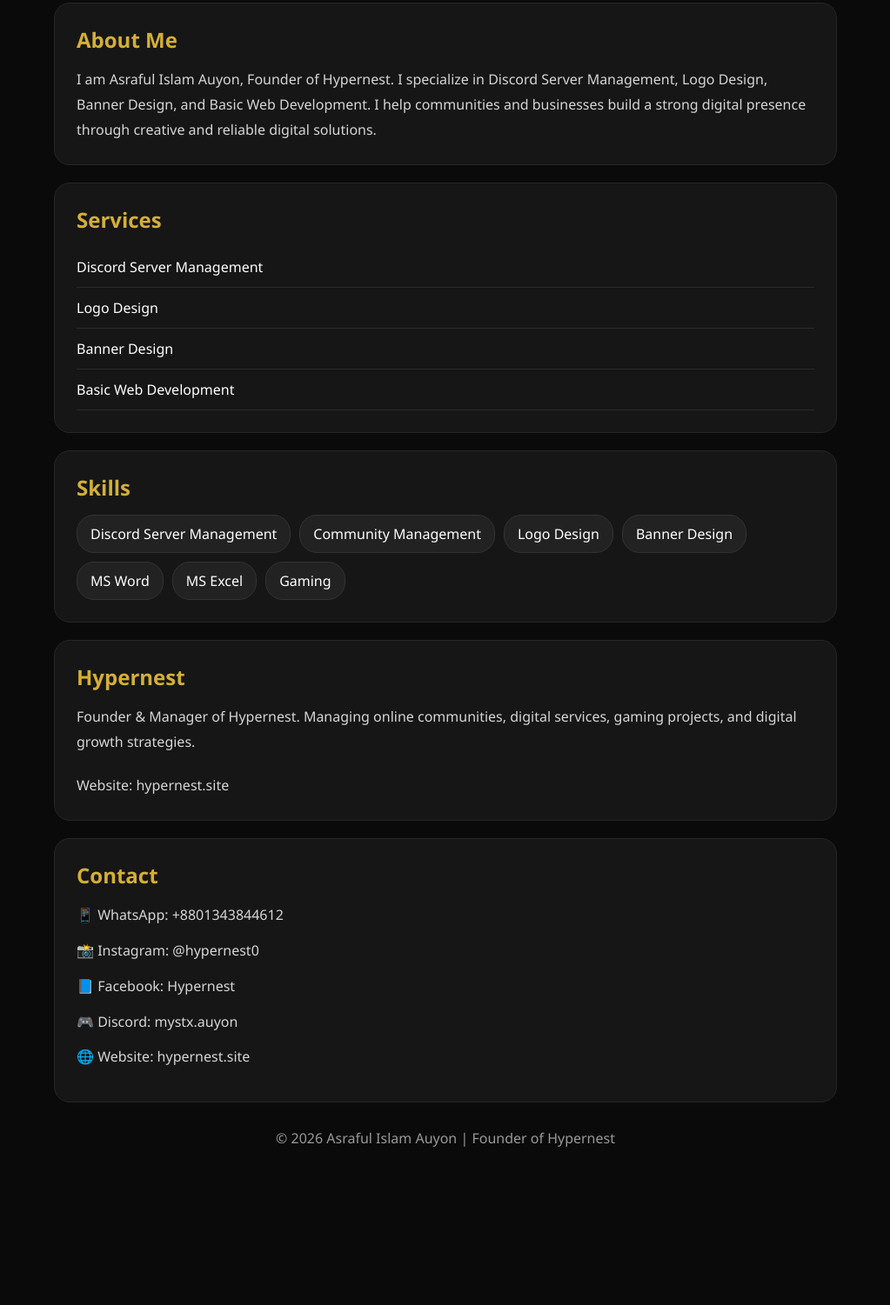
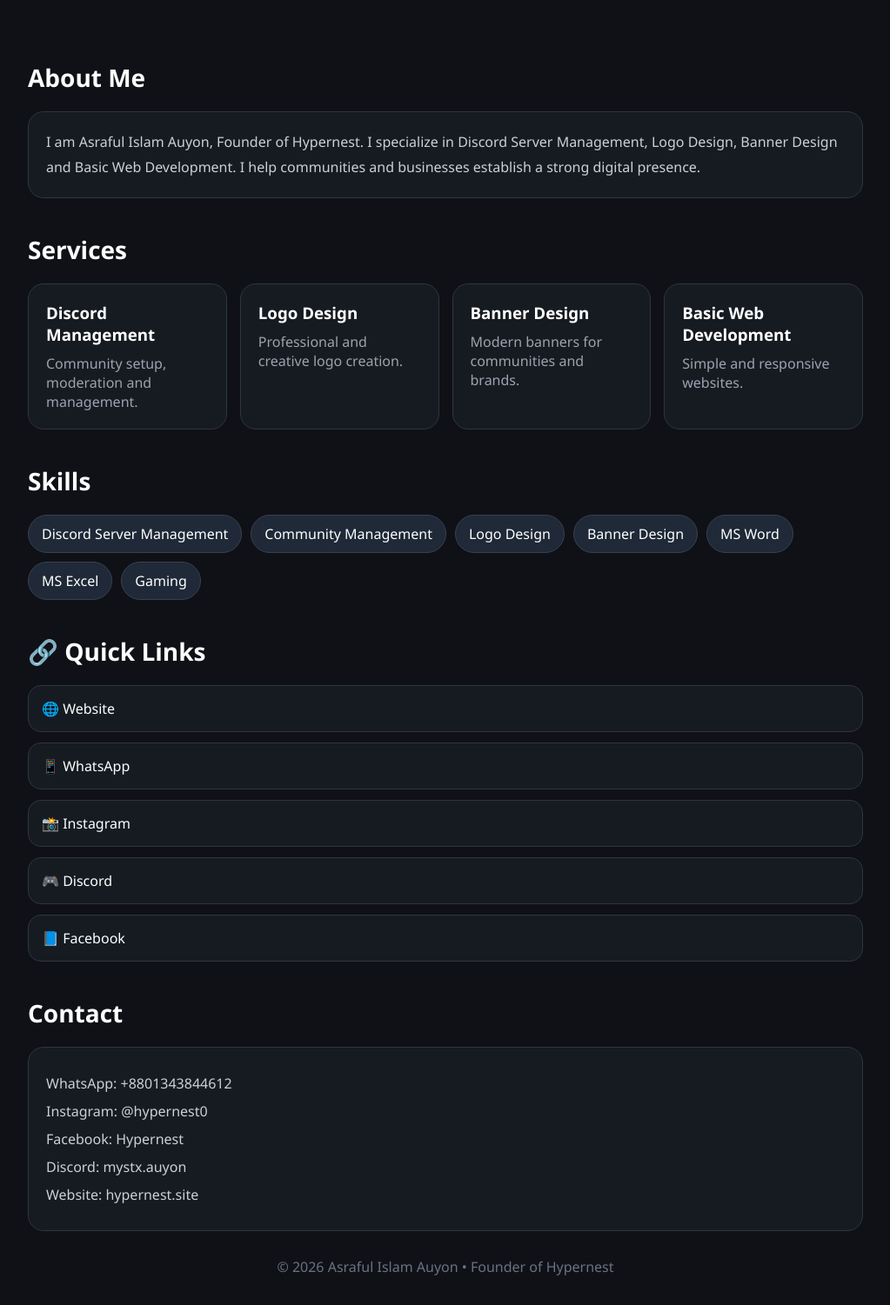
Before and after one commit to Asrafulislam-eng/protofolio, a plain HTML site: page index.html in a window 1280 px wide. Shown: the part 517-2018 px from the top of the page at 87% size, without its empty margins (128-1151 px from the left). Before the commit the page ends 1877 px from the top, so only its background shows below. Drawn offline with Linux system fonts and the light colour scheme.

Commit message:
Refactor HTML and CSS for improved styling

```diff
--- a/index.html
+++ b/index.html
@@ -6,84 +6,104 @@
 <title>Asraful Islam Auyon</title>
 
 <style>
+
 *{
 margin:0;
 padding:0;
 box-sizing:border-box;
-font-family:Segoe UI,sans-serif;
+font-family:'Segoe UI',sans-serif;
 }
 
 body{
-background:#0a0a0a;
-color:#ffffff;
-padding:20px;
+background:#0f1117;
+color:#fff;
 }
 
 .container{
-max-width:900px;
+max-width:1000px;
 margin:auto;
+padding:20px;
 }
 
 .hero{
 text-align:center;
-padding:50px 20px;
+padding:60px 20px;
 }
 
 .hero img{
-width:150px;
-height:150px;
+width:170px;
+height:170px;
 border-radius:50%;
 object-fit:cover;
-border:4px solid #d4af37;
-box-shadow:0 0 20px rgba(212,175,55,.3);
+border:4px solid #ffffff20;
+box-shadow:0 0 30px rgba(255,255,255,.1);
 }
 
 .hero h1{
-font-size:36px;
+font-size:42px;
 margin-top:20px;
 }
 
-.hero p{
-color:#cfcfcf;
+.subtitle{
+color:#a1a1aa;
 margin-top:10px;
 line-height:1.8;
 }
 
 .badge{
 display:inline-block;
-margin-top:18px;
+margin-top:15px;
 padding:10px 20px;
-background:#d4af37;
-color:#000;
-border-radius:30px;
-font-weight:bold;
+border-radius:50px;
+background:#1f2937;
+border:1px solid #374151;
+}
+
+.section{
+margin-top:40px;
+}
+
+.section-title{
+font-size:28px;
+margin-bottom:20px;
 }
 
 .card{
-background:#161616;
-padding:25px;
-margin-top:20px;
+background:#161b22;
+border:1px solid #30363d;
+padding:20px;
 border-radius:18px;
-border:1px solid #262626;
-}
-
-.card h2{
-color:#d4af37;
-margin-bottom:15px;
 }
 
 .card p{
+color:#c9d1d9;
 line-height:1.8;
-color:#d6d6d6;
 }
 
-.list{
-list-style:none;
+.grid{
+display:grid;
+grid-template-columns:repeat(auto-fit,minmax(220px,1fr));
+gap:15px;
 }
 
-.list li{
-padding:12px 0;
-border-bottom:1px solid #2a2a2a;
+.service{
+background:#161b22;
+border:1px solid #30363d;
+padding:20px;
+border-radius:18px;
+transition:.3s;
+}
+
+.service:hover{
+transform:translateY(-5px);
+}
+
+.service h3{
+margin-bottom:10px;
+}
+
+.service p{
+color:#9ca3af;
 }
 
 .skills{
@@ -92,35 +112,53 @@
 gap:10px;
 }
 
-.skills span{
-background:#222;
+.skill{
+background:#1f2937;
 padding:10px 15px;
-border-radius:20px;
-border:1px solid #333;
+border-radius:30px;
+border:1px solid #374151;
+}
+
+.links{
+display:grid;
+gap:12px;
+}
+
+.links a{
+text-decoration:none;
+background:#161b22;
+border:1px solid #30363d;
+padding:15px;
+border-radius:15px;
+color:white;
+transition:.3s;
+}
+
+.links a:hover{
+background:#1f2937;
+}
+
+.contact{
+background:#161b22;
+border:1px solid #30363d;
+padding:20px;
+border-radius:18px;
 }
 
 .contact p{
-margin:12px 0;
-}
-
-.contact a{
-color:#d4af37;
-text-decoration:none;
-}
-
-.contact a:hover{
-text-decoration:underline;
+margin:10px 0;
+color:#c9d1d9;
 }
 
 footer{
 text-align:center;
-margin-top:30px;
-color:#999;
-padding-bottom:20px;
+padding:30px;
+color:#6b7280;
 }
+
 </style>
+</head>
 
-</head>
 <body>
 
 <div class="container">
@@ -131,11 +169,11 @@
 
 <h1>Asraful Islam Auyon</h1>
 
-<p>
+<div class="subtitle">
 Digital Services Specialist<br>
 Discord Manager<br>
 Basic Web Developer
-</p>
+</div>
 
 <div class="badge">
 Founder of Hypernest
@@ -143,78 +181,103 @@
 
 </div>
 
+<div class="section">
+<h2 class="section-title">About Me</h2>
+
 <div class="card">
-<h2>About Me</h2>
+<p>
+I am Asraful Islam Auyon, Founder of Hypernest. I specialize in Discord Server Management, Logo Design, Banner Design and Basic Web Development. I help communities and businesses establish a strong digital presence.
+</p>
+</div>
+</div>
 
-<p>
-I am Asraful Islam Auyon, Founder of Hypernest. I specialize in Discord Server Management, Logo Design, Banner Design, and Basic Web Development. I help communities and businesses build a strong digital presence through creative and reliable digital solutions.
-</p>
+<div class="section">
+<h2 class="section-title">Services</h2>
+
+<div class="grid">
+
+<div class="service">
+<h3>Discord Management</h3>
+<p>Community setup, moderation and management.</p>
+</div>
+
+<div class="service">
+<h3>Logo Design</h3>
+<p>Professional and creative logo creation.</p>
+</div>
+
+<div class="service">
+<h3>Banner Design</h3>
+<p>Modern banners for communities and brands.</p>
+</div>
+
+<div class="service">
+<h3>Basic Web Development</h3>
+<p>Simple and responsive websites.</p>
+</div>
 
 </div>
-
-<div class="card">
-
-<h2>Services</h2>
-
-<ul class="list">
-<li>Discord Server Management</li>
-<li>Logo Design</li>
-<li>Banner Design</li>
-<li>Basic Web Development</li>
-</ul>
-
 </div>
 
-<div class="card">
-
-<h2>Skills</h2>
+<div class="section">
+<h2 class="section-title">Skills</h2>
 
 <div class="skills">
-<span>Discord Server Management</span>
-<span>Community Management</span>
-<span>Logo Design</span>
-<span>Banner Design</span>
-<span>MS Word</span>
-<span>MS Excel</span>
-<span>Gaming</span>
+<div class="skill">Discord Server Management</div>
+<div class="skill">Community Management</div>
+<div class="skill">Logo Design</div>
+<div class="skill">Banner Design</div>
+<div class="skill">MS Word</div>
+<div class="skill">MS Excel</div>
+<div class="skill">Gaming</div>
 </div>
 
 </div>
 
-<div class="card">
+<div class="section">
+<h2 class="section-title">🔗 Quick Links</h2>
 
-<h2>Hypernest</h2>
+<div class="links">
 
-<p>
-Founder & Manager of Hypernest. Managing online communities, digital services, gaming projects, and digital growth strategies.
-</p>
+<a href="https://hypernest.site" target="_blank">
+🌐 Website
+</a>
 
-<br>
+<a href="https://wa.me/8801343844612" target="_blank">
+📱 WhatsApp
+</a>
 
-<p>
-Website: hypernest.site
-</p>
+<a href="https://instagram.com/hypernest0" target="_blank">
+📸 Instagram
+</a>
+
+<a href="https://discord.gg/ZPfstG3T9X">
+🎮 Discord
+</a>
+
+<a href="https://www.facebook.com/share/1bEy3SbjF1/?mibextid=wwXIfr">
+📘 Facebook
+</a>
 
 </div>
 
-<div class="card contact">
+</div>
 
-<h2>Contact</h2>
+<div class="section">
+<h2 class="section-title">Contact</h2>
 
-<p>📱 WhatsApp: +8801343844612</p>
-
-<p>📸 Instagram: @hypernest0</p>
-
-<p>📘 Facebook: Hypernest</p>
-
-<p>🎮 Discord: mystx.auyon</p>
-
-<p>🌐 Website: hypernest.site</p>
+<div class="contact">
+<p>WhatsApp: +8801343844612</p>
+<p>Instagram: @hypernest0</p>
+<p>Facebook: Hypernest</p>
+<p>Discord: mystx.auyon</p>
+<p>Website: hypernest.site</p>
+</div>
 
 </div>
 
 <footer>
-© 2026 Asraful Islam Auyon | Founder of Hypernest
+© 2026 Asraful Islam Auyon • Founder of Hypernest
 </footer>
 
 </div>
```
